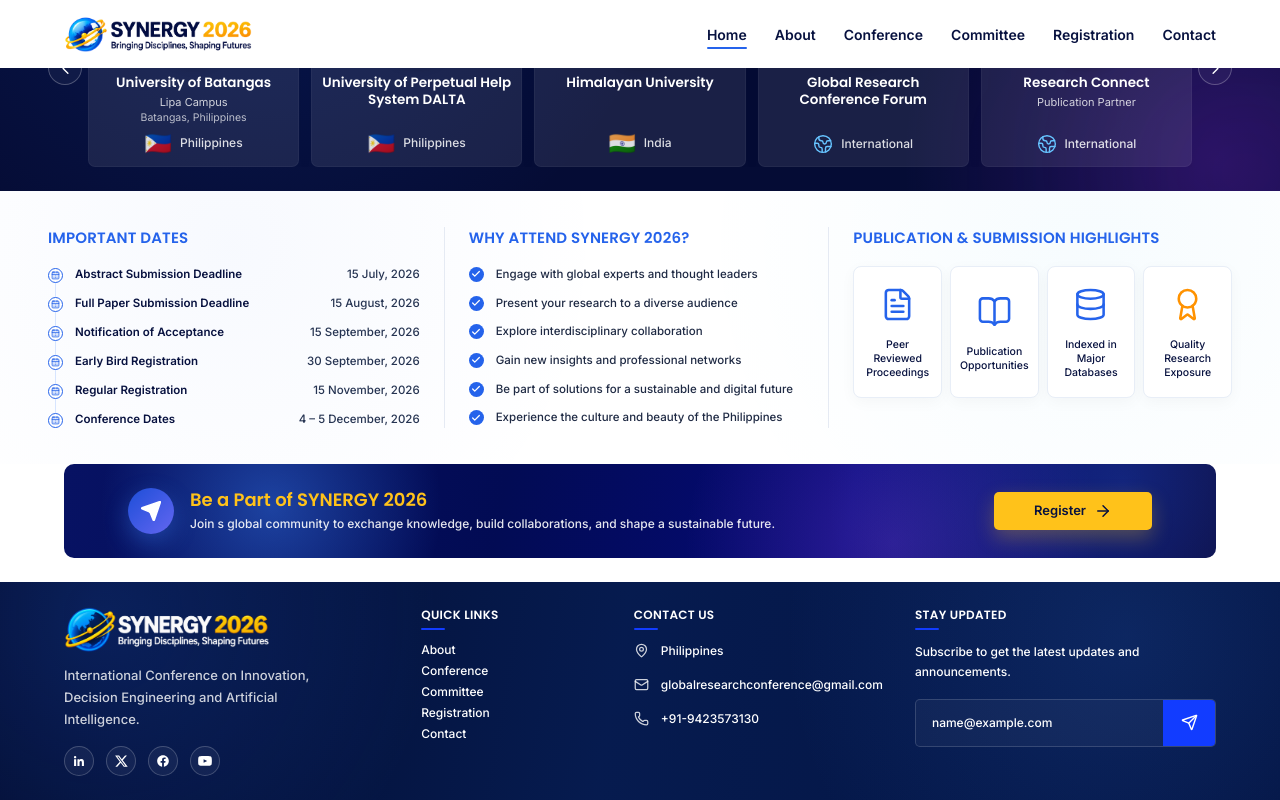
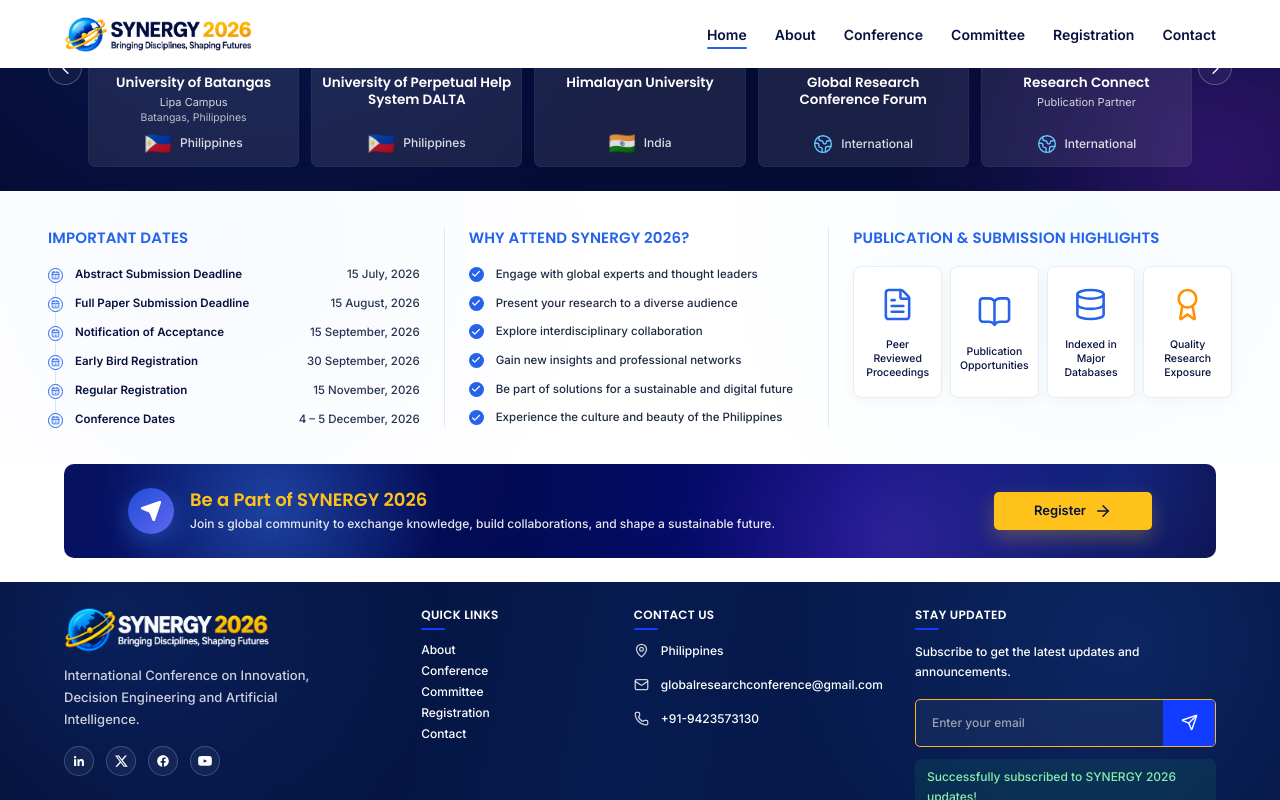
Before and after one commit to Dhanshri-Rc/Synergy-2026, a React (Vite) app: page / in a window 1280 px wide. Both pictures are taken after typing "name@example.com" into the empty fields and a click on the button 1189 px from the left and 2199 px from the top of the page. Shown: the part 1477-2277 px from the top of the page. Built offline with nearby package versions, Linux system fonts and the light colour scheme; grey boxes are pictures that could not be loaded.

Commit message:
Implement email subscription feature in footer component

```diff
--- a/src/components/Footer.jsx
+++ b/src/components/Footer.jsx
@@ -1,8 +1,10 @@
 import { Link } from "react-router-dom";
+import { useState } from "react";
 import { Mail, Phone, MapPin, Send } from "lucide-react";
 import { motion } from "framer-motion";
 import { Linkedin, Twitter, Facebook, Youtube } from "./SocialIcons";
 import Logo from "../assets/img/synergy-2026-globe-logo.webp";
+
 
 const QUICK_LINKS = [
 
@@ -23,6 +25,66 @@ const SOCIALS = [
 ];
 
 export default function Footer() {
+
+
+const [email, setEmail] = useState("");
+const [message, setMessage] = useState("");
+const [messageType, setMessageType] = useState("");
+
+const handleSubscribe = (e) => {
+  e.preventDefault();
+
+  const cleanEmail = email.trim().toLowerCase();
+
+  const emailRegex = /^[^\s@]+@[^\s@]+\.[^\s@]+$/;
+
+  if (!emailRegex.test(cleanEmail)) {
+    setMessage("Please enter a valid email address.");
+    setMessageType("error");
+    return;
+  }
+
+  // Get previously subscribed emails from browser storage
+  let subscribers = [];
+
+  try {
+    subscribers = JSON.parse(
+      localStorage.getItem("synergy2026_subscribers") || "[]"
+    );
+
+    if (!Array.isArray(subscribers)) {
+      subscribers = [];
+    }
+  } catch {
+    subscribers = [];
+  }
+
+  // Check if the email is already subscribed
+  if (subscribers.includes(cleanEmail)) {
+    setMessage("This email is already subscribed!");
+    setMessageType("duplicate");
+    return;
+  }
+
+  // Save the new subscriber
+  subscribers.push(cleanEmail);
+
+  try {
+    localStorage.setItem(
+      "synergy2026_subscribers",
+      JSON.stringify(subscribers)
+    );
+
+    setMessage("Successfully subscribed to SYNERGY 2026 updates!");
+    setMessageType("success");
+    setEmail("");
+  } catch {
+    setMessage("Unable to save subscription. Please try again.");
+    setMessageType("error");
+  }
+};
+
+
   return (
     <footer className="relative overflow-hidden bg-[#020B2D] text-white">
       <div className="absolute inset-0 bg-[linear-gradient(100deg,#020B2D_0%,#061B4F_48%,#031341_100%)]" />
@@ -103,35 +165,107 @@ export default function Footer() {
           </ul>
         </div>
 
+
 {/* Stay Updated */}
 <div>
   <h4 className="mb-1 text-[12px] font-[600] uppercase tracking-wide text-white">
     Stay Updated
   </h4>
-<div className="w-6 h-[2px] rounded-lg bg-[#123CFF] mb-3"></div>
+
+  <div className="mb-3 h-[2px] w-6 rounded-lg bg-[#123CFF]" />
+
   <p className="mb-4 max-w-[310px] text-[12px] font-medium leading-[1.7] text-white/78">
     Subscribe to get the latest updates and announcements.
   </p>
 
   <form
-            onSubmit={(e) => e.preventDefault()}
-            className="flex h-[48px] max-w-[360px] overflow-hidden rounded-[5px] border border-white/15 bg-white/[0.04]"
+    onSubmit={handleSubscribe}
+    className="
+      flex
+      h-[48px]
+      max-w-[360px]
+      overflow-hidden
+      rounded-[5px]
+      border
+      border-white/15
+      bg-white/[0.04]
+      focus-within:border-[#FFB51D]
+    "
   >
     <input
       type="email"
+      value={email}
+      onChange={(e) => {
+        setEmail(e.target.value);
+        setMessage("");
+      }}
       placeholder="Enter your email"
-              className="min-w-0 flex-1 bg-transparent px-4 text-[12px] font-medium text-white outline-none placeholder:text-white/42"
+      aria-label="Enter your email to subscribe"
+      required
+      className="
+        min-w-0
+        flex-1
+        bg-transparent
+        px-4
+        text-[12px]
+        font-medium
+        text-white
+        outline-none
+        placeholder:text-white/42
+      "
     />
 
     <button
       type="submit"
       aria-label="Subscribe"
-              className="flex w-[52px] items-center justify-center bg-[#123CFF] text-white transition-all duration-300 hover:bg-[#FFC21A] hover:text-[#07113F]"
+      className="
+        flex
+        w-[52px]
+        items-center
+        justify-center
+        bg-[#123CFF]
+        text-white
+        transition-all
+        duration-300
+        hover:bg-[#FFC21A]
+        hover:text-[#07113F]
+      "
     >
       <Send size={17} />
     </button>
   </form>
+
+  {/* Subscription Message */}
+  {message && (
+    <motion.p
+      key={message}
+      initial={{ opacity: 0, y: 6 }}
+      animate={{ opacity: 1, y: 0 }}
+      role="status"
+      aria-live="polite"
+      className={`
+        mt-3
+        max-w-[360px]
+        rounded-md
+        px-3
+        py-2
+        text-[12px]
+        font-medium
+        leading-5
+        ${
+          messageType === "success"
+            ? "bg-green-500/10 text-green-300"
+            : messageType === "duplicate"
+            ? "bg-yellow-500/10 text-yellow-300"
+            : "bg-red-500/10 text-red-300"
+        }
+      `}
+    >
+      {message}
+    </motion.p>
+  )}
 </div>
+
       </motion.div>
     </footer>
   );
```
Lines whose indentation alone changed are shown as unchanged.
